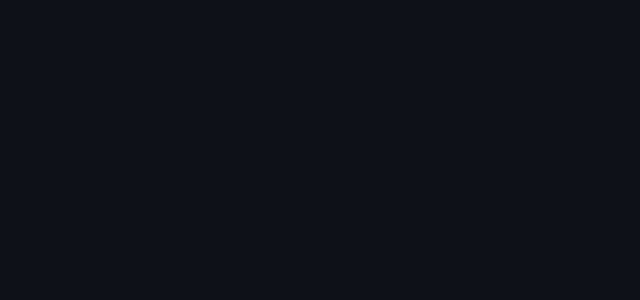
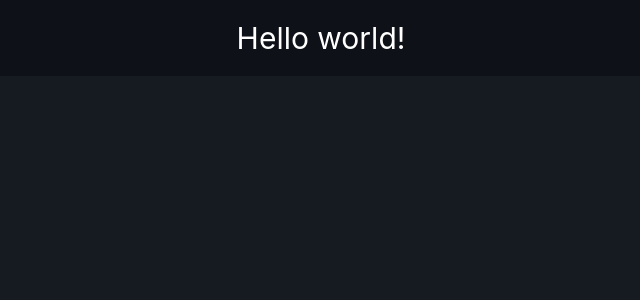
Before and after one commit to oelearning/vidly-client, a React (Vite) app: page / in a window 1280 px wide. Before the commit this address had no page. Shown: the top 300 px of the page, without its empty margins (319-959 px from the left). Built offline with nearby package versions, Linux system fonts and the light colour scheme.

Commit message:
rename components

```diff
--- a/src/main.jsx
+++ b/src/main.jsx
@@ -1,10 +1,10 @@
 import React from 'react'
 import ReactDOM from 'react-dom/client'
-import { AppRouter } from './router/AppRouter'
+import { VidlyApp } from './VidlyApp'
 import './index.css'
 
 ReactDOM.createRoot(document.getElementById('root')).render(
   <React.StrictMode>
-    <AppRouter />
+    <VidlyApp />
   </React.StrictMode>
 )
```
